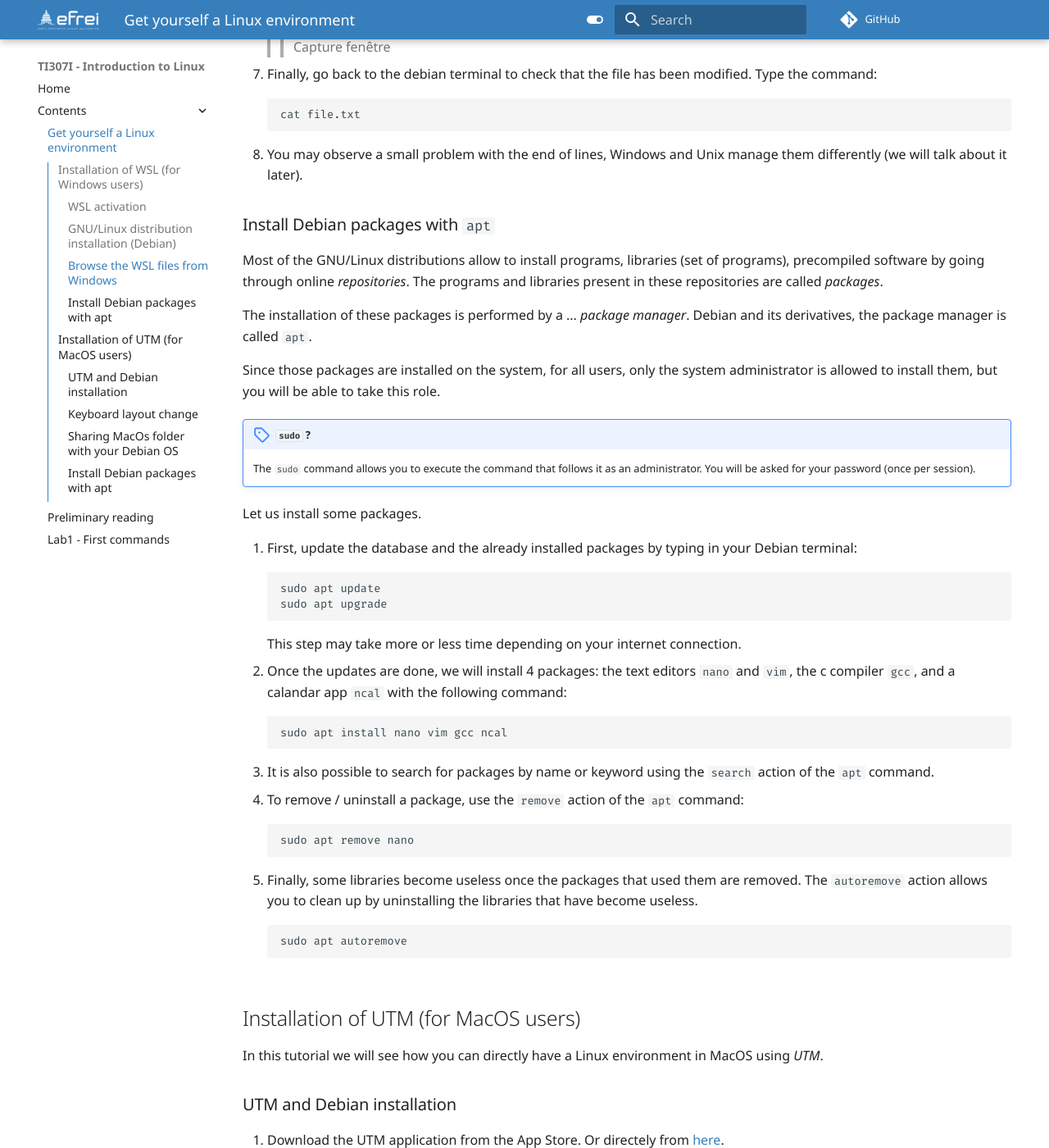
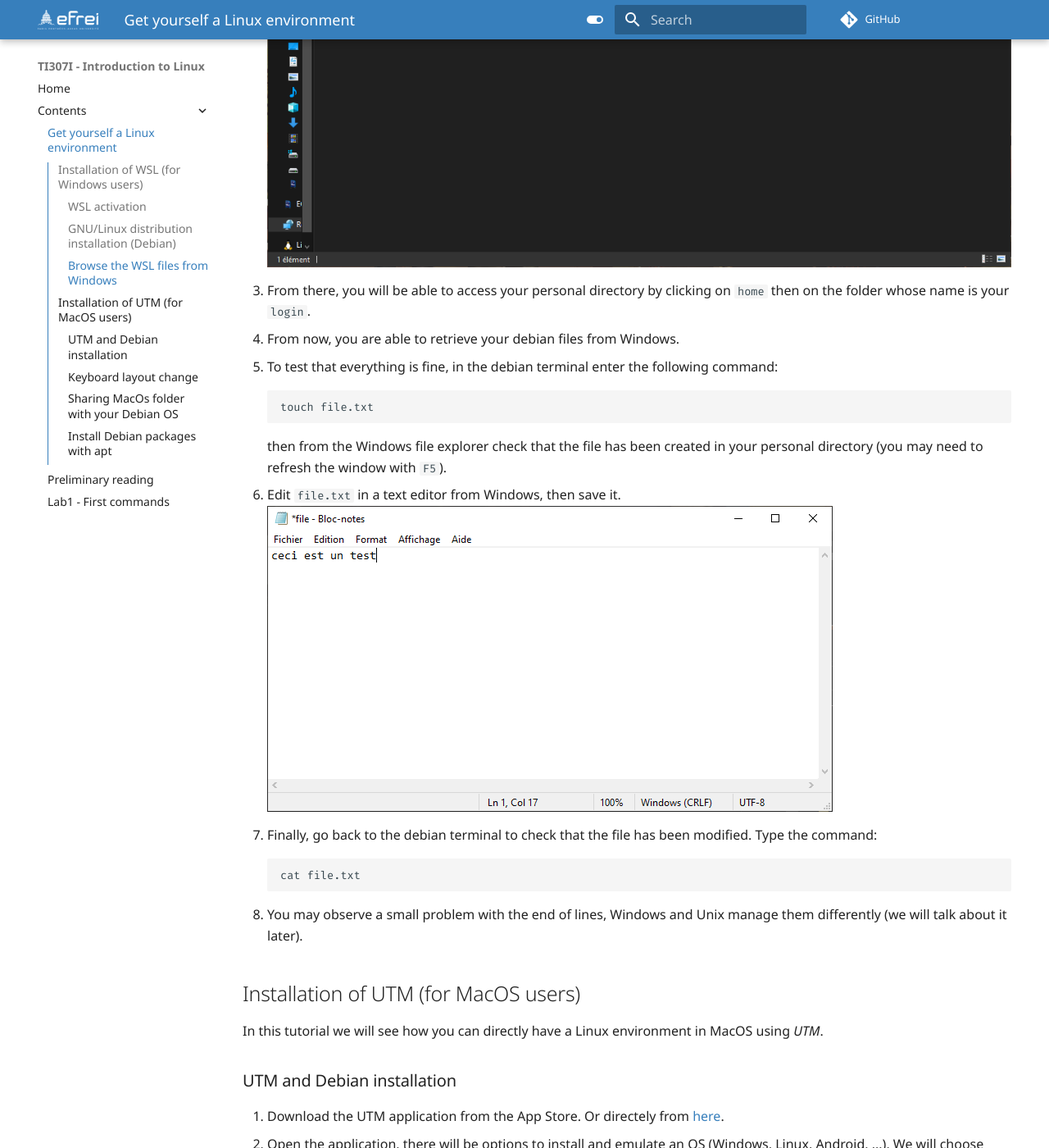
Before and after one commit to douga19/introduction-linux, an MkDocs documentation site: the page built from docs/contents/installation-wsl.md, in a window 1280 px wide and 1400 px high, scrolled down 3368 px. Shown: the whole window at 82% size. Built offline with MkDocs 1.6.1 and Material for MkDocs 9.7.7, drawn with Linux system fonts in a browser that asks for light colours; comment, search, counter and statistics services are not loaded; some of the changed text lies outside the part shown.

Commit message:
typo installation + img installation

````diff
--- a/docs/contents/installation-wsl.md
+++ b/docs/contents/installation-wsl.md
@@ -27,8 +27,8 @@
 
 ### Browse the WSL files from Windows
 1. Open a file explorer from Windows.
-2. In the adress bar, type: `\\wls$`, then press enter.
->> Capture fenêtre
+2. In the adress bar, type: `\\wsl$`, then press enter.
+![WSL files](../../assets/img/wsl.png)
 3. From there, you will be able to access your personal directory by clicking on `home` then on the folder whose name is your `login`.
 4. From now, you are able to retrieve your debian files from Windows.
 5. To test that everything is fine, in the debian terminal enter the following command:
@@ -37,44 +37,12 @@
 ```
 then from the Windows file explorer check that the file has been created in your personal directory (you may need to refresh the window with `F5`).
 6. Edit `file.txt` in a text editor from Windows, then save it.
->> Capture fenêtre
+![File editing](../../assets/img/fichier.png)
 7. Finally, go back to the debian terminal to check that the file has been modified. Type the command:
 ```bash
 cat file.txt
 ```
 8. You may observe a small problem with the end of lines, Windows and Unix manage them differently (we will talk about it later).
-
-### Install Debian packages with `apt`
-Most of the GNU/Linux distributions allow to install programs, libraries (set of programs), precompiled software by going through online *repositories*. The programs and libraries present in these repositories are called *packages*.
-
-The installation of these packages is performed by a ... *package manager*. Debian and its derivatives, the package manager is called `apt`.
-
-Since those packages are installed on the system, for all users, only the system administrator is allowed to install them, but you will be able to take this role.
-
-!!! note "`sudo` ?"
-    The `sudo` command allows you to execute the command that follows it as an administrator. You will be asked for your password (once per session).
-
-Let us install some packages.
-
-1. First, update the database and the already installed packages by typing in your Debian terminal:
-```bash
-sudo apt update
-sudo apt upgrade
-```
-This step may take more or less time depending on your internet connection.
-2. Once the updates are done, we will install 4 packages: the text editors `nano` and `vim`, the c compiler `gcc`, and a calandar app `ncal` with the following command:
-```bash
-sudo apt install nano vim gcc ncal
-```
-3. It is also possible to search for packages by name or keyword using the `search` action of the `apt` command.
-4. To remove / uninstall a package, use the `remove` action of the `apt` command:
-```bash
-sudo apt remove nano
-```
-5. Finally, some libraries become useless once the packages that used them are removed. The `autoremove` action allows you to clean up by uninstalling the libraries that have become useless.
-```bash
-sudo apt autoremove
-```
 
 ## Installation of UTM (for MacOS users)
 
````
Also changed, not shown: docs/assets/img/fichier.PNG (added), docs/assets/img/wsl.PNG (added).
